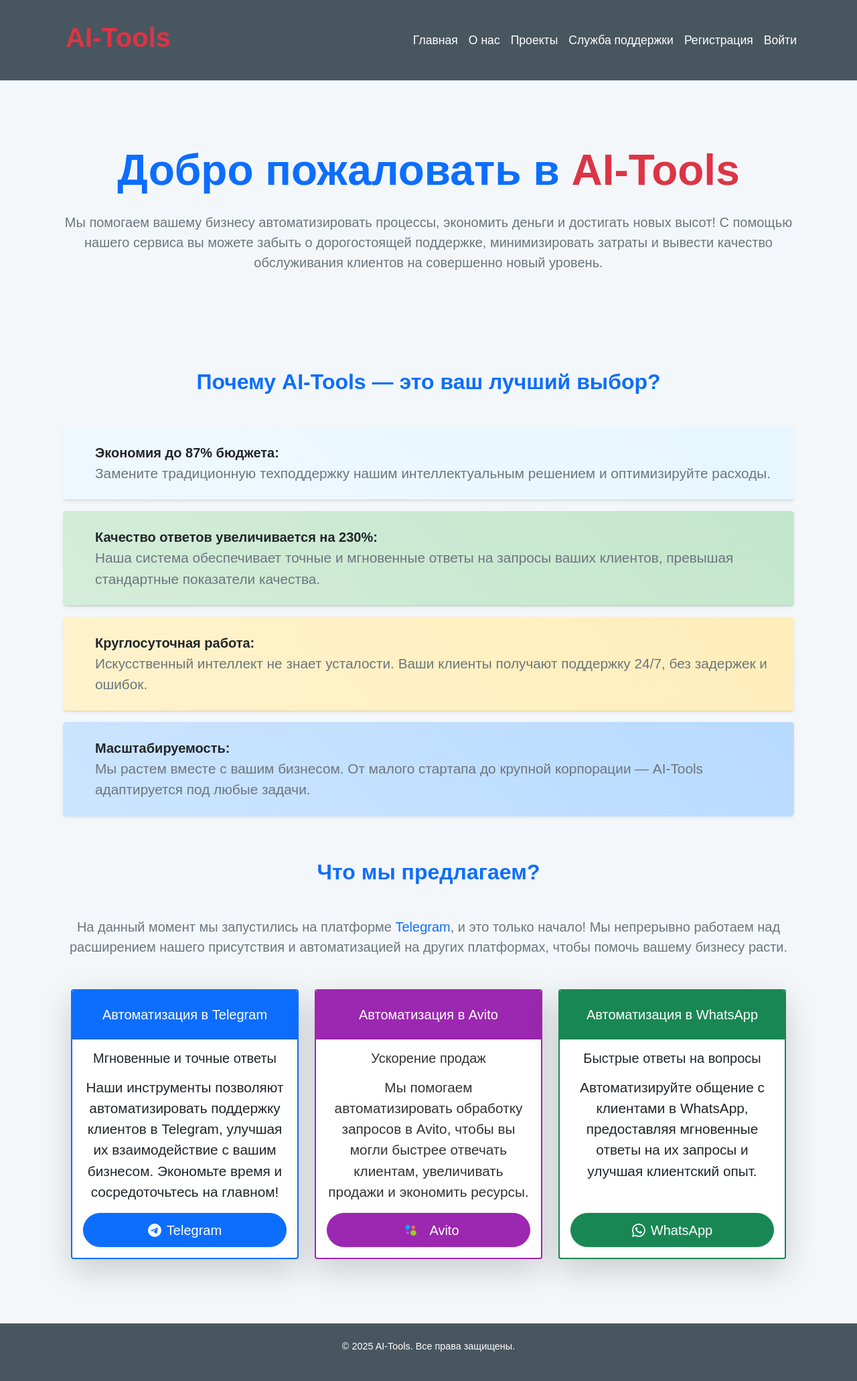
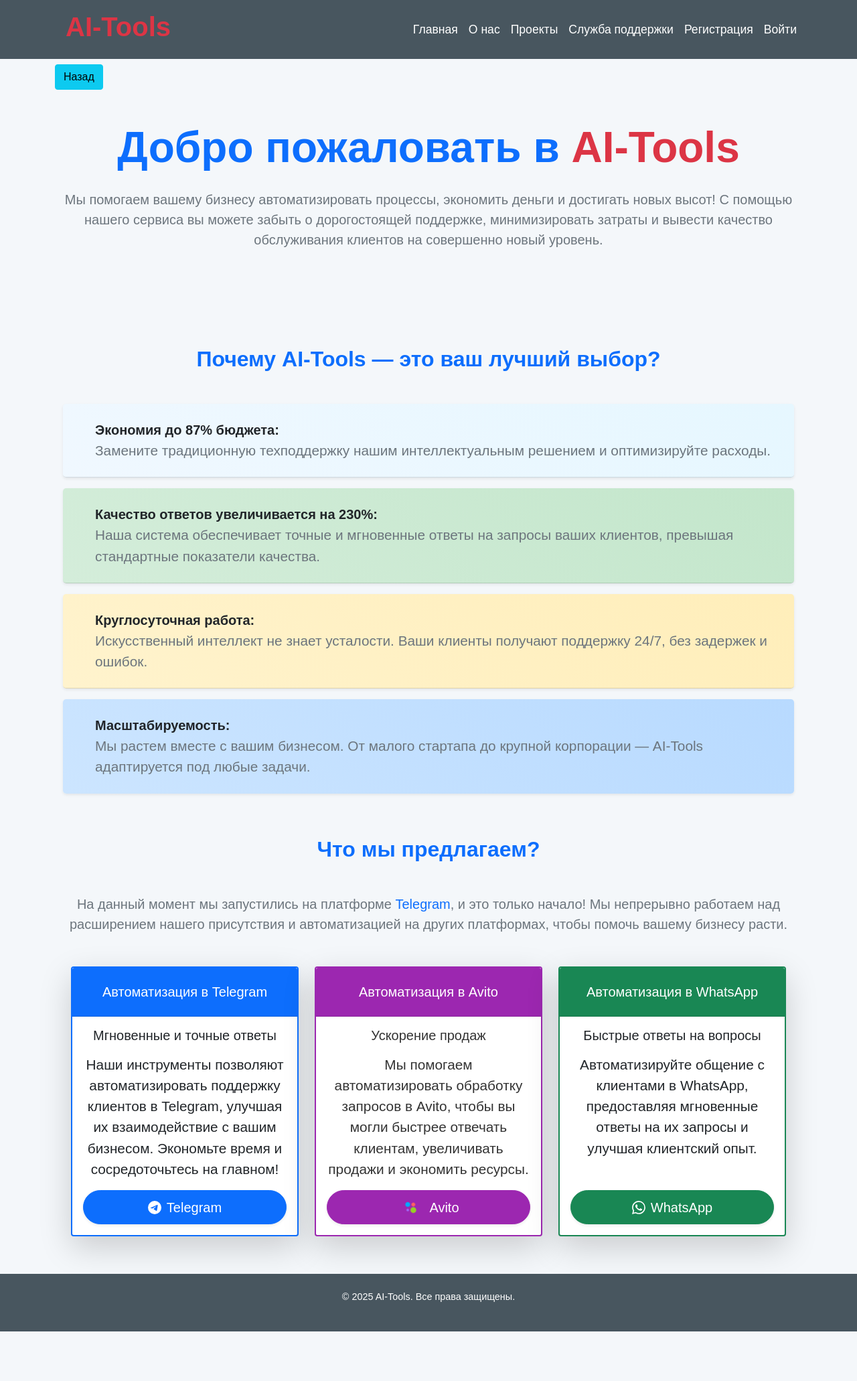
Before and after one commit to Narek12345/AI-Tools, a Django app: page / in a window 1280 px wide. Shown: the whole page at 67% size. After the commit the page ends 1988 px from the top, so only its background shows below. Run offline with Django 5.2, Linux system fonts and the light colour scheme.

Commit message:
Added a Back button.

```diff
--- a/core_app/templates/core_app/base.html
+++ b/core_app/templates/core_app/base.html
@@ -25,7 +25,7 @@
 <body>
 
     <!-- Header -->
-    <header class="text-white py-4">
+    <header class="text-white py-2">
         <div class="container">
             <div class="d-flex justify-content-between align-items-center">
                 <h1>
@@ -57,10 +57,12 @@
         </div>
     </header>
 
-    <!-- Main Content -->
-    <div class="container my-5">
+    <!-- Main Content. -->
+    <div class="container my-2">
+        <input type="button" onclick="history.back();" value="Назад" class="btn btn-info">
+
         {% block content %}
-        <!-- Контент дочернего шаблона будет вставлен сюда -->
+            <!-- Контент дочернего шаблона будет вставлен сюда. -->
         {% endblock %}
     </div>
 
```
